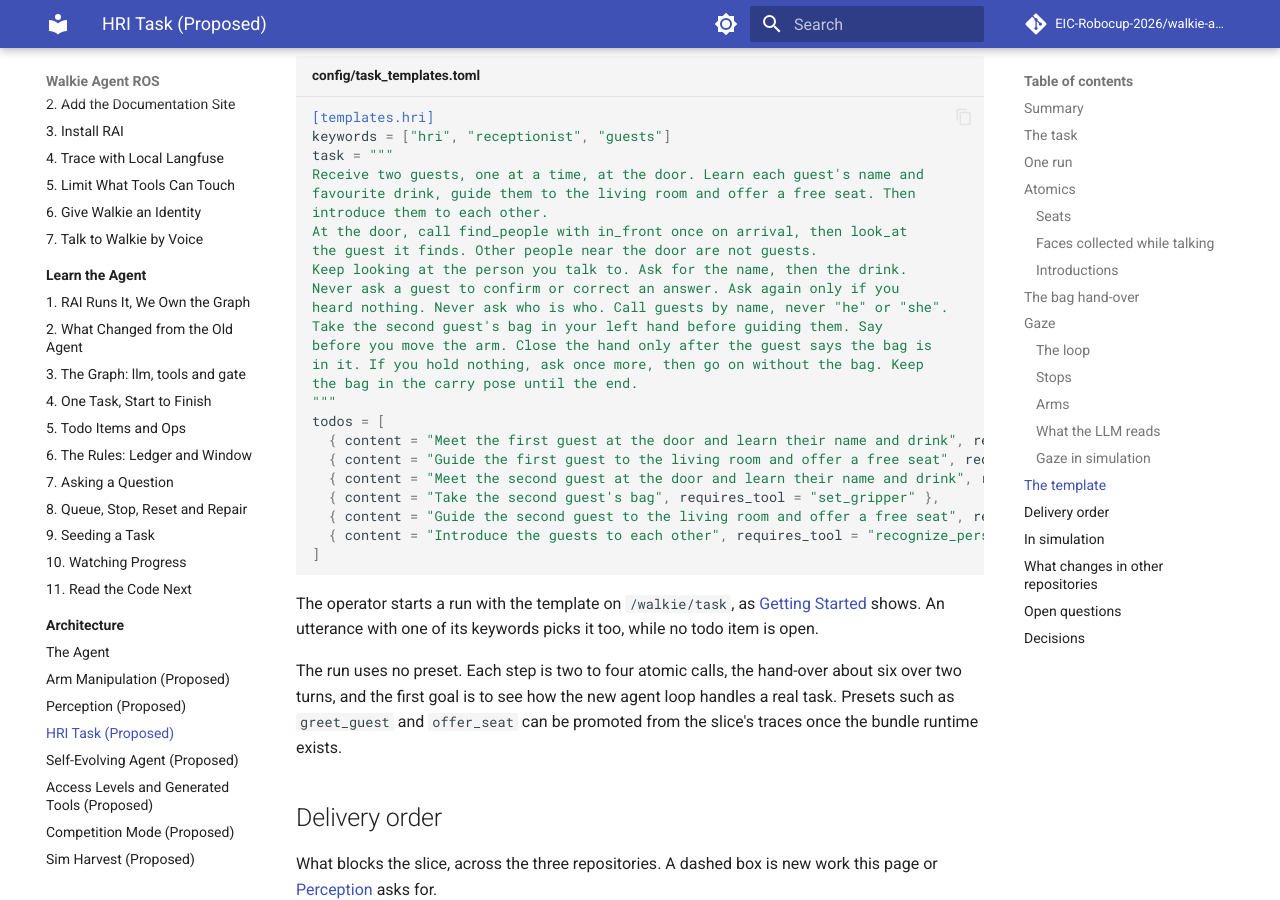
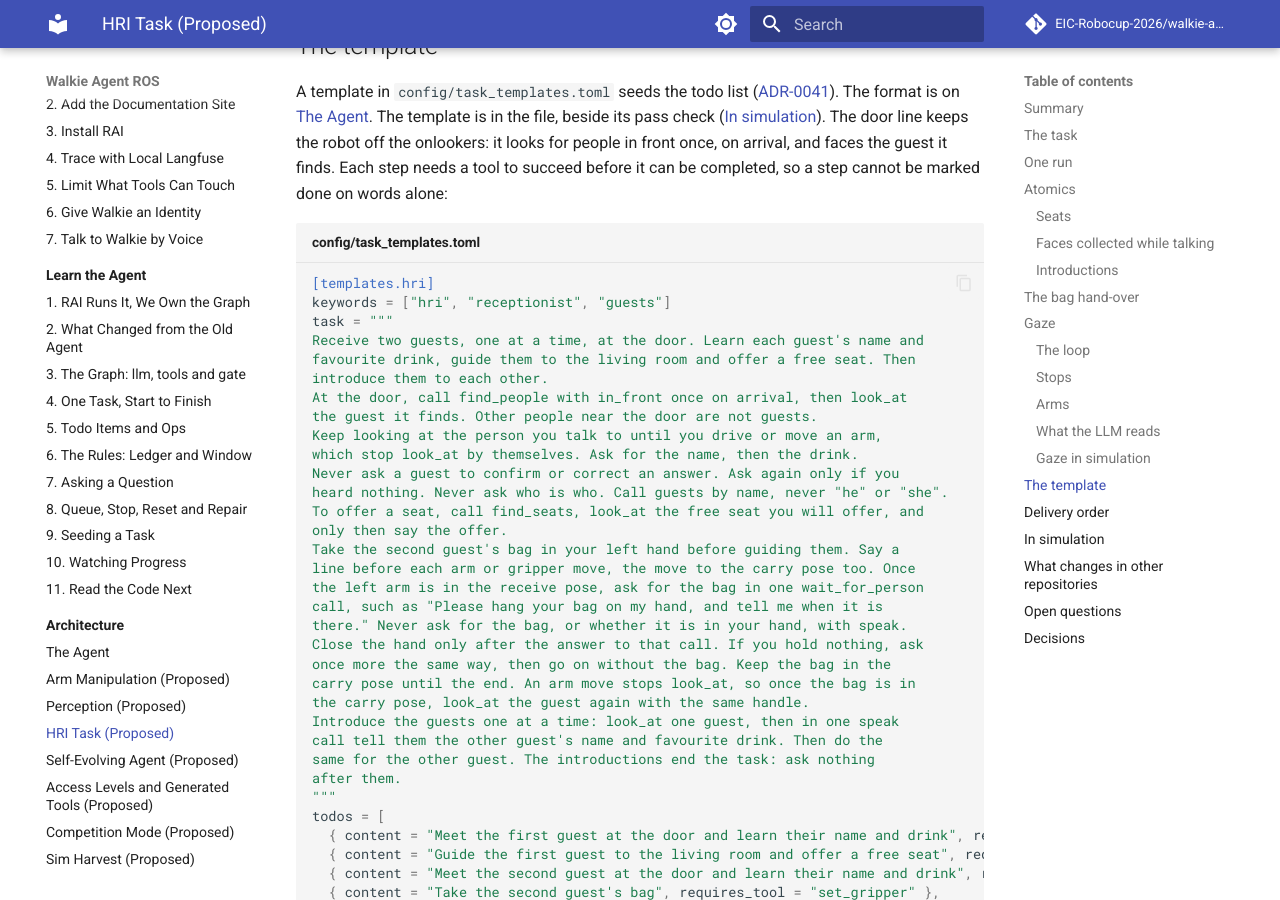
Before and after one commit to EIC-Robocup-2026/walkie-agent-ros, an MkDocs documentation site: the page built from docs/architecture/hri.md, in a window 1280 px wide and 900 px high, scrolled down 22690 px. Built offline with MkDocs 1.6.1 and Material for MkDocs 9.7.7, drawn with Linux system fonts in a browser that asks for light colours; comment, search, counter and statistics services are not loaded; some of the changed text lies outside the part shown.

Commit message:
fix: ask a question only with wait_for_person, and spell out the hri steps runs skipped
Two simulation runs asked with speak, then again with wait_for_person. The
guest answered twice, and the second answer waited in the queue as its
own message: it reached the LLM as the answer to the next question, which
stored a wrong drink, and after the task it started a new one that
cleared the people memory. speak's description also said to use it for
every sentence meant for a person, against the prompt's rule.

- The prompt, wait_for_person and speak say to ask a question, a
  rewording of it or a request waited on only with wait_for_person,
  never with speak as well, since a person asked twice answers twice.
- The HRI template says to keep looking until a drive or an arm move, to
  look at the free seat before offering it, to say a line before each
  arm or gripper move, to ask for the bag in one wait_for_person call
  once the arm is in the receive pose, to look at the guest again after
  the carry pose, to introduce the guests one at a time, and to ask
  nothing after the introductions.
- hri.md's flowchart, bag steps and template copy, and the asking
  questions page, follow.

```diff
--- a/docs/architecture/hri.md
+++ b/docs/architecture/hri.md
@@ -98,7 +98,7 @@
     look --> ask["wait_for_person: name<br/>wait_for_person: drink"]
     ask --> mem["remember_person(<br/>guest, name, {drink})"]
     mem --> second{"Is this the<br/>second guest?"}
-    second -->|"yes"| bag["Take the bag:<br/>receive pose, wait_for_person,<br/>close, carry pose"]
+    second -->|"yes"| bag["Take the bag, a line before each move:<br/>open, receive pose, wait_for_person,<br/>close, carry pose, look_at(guest)"]
     second -->|"no"| guide
     bag --> guide["speak('Please follow me')<br/>navigate_to_location(<br/>'living_room')"]
     guide --> seats["find_seats()<br/>look_at(free seat), speak"]
@@ -355,17 +355,24 @@
 the robot there, and the arm is back in a travel-safe pose before the robot
 drives.
 
-1. **Warn.** `speak("I will hold out my hand for your bag.")`. The system
-   prompt already says to tell people before moving the arms.
-2. **Hold out the hand.** `set_gripper("left", "open")`, then
+A line comes before each arm or gripper move, as the system prompt says
+and the template repeats, and the pass check counts
+([In simulation](#in-simulation)).
+
+1. **Open the hand.** `speak("I will open my hand for your bag.")`, then
+   `set_gripper("left", "open")`.
+2. **Hold out the hand.** `speak("Now I will hold out my hand.")`, then
    `move_arm_to_pose("receive", "left")`.
 3. **Wait for the guest.** `wait_for_person("Please hang your bag on my
    hand, and tell me when it is there.")` ends the turn.
 4. **Close.** In the next turn, `speak("Thank you. I will close my hand
    now.")`, then `set_gripper("left", "close")`, which says whether the
    gripper holds something.
-5. **Carry.** `move_arm_to_pose("carry", "left")`, then guide the guest as
-   before. The bag stays in the hand until the end of the run.
+5. **Carry.** `speak("I will lift your bag to carry it.")`, then
+   `move_arm_to_pose("carry", "left")`. The arm move stopped the gaze
+   loop, so `look_at` the guest again with the handle from the door, then
+   guide the guest as before. The bag stays in the hand until the end of
+   the run.
 
 Why it works this way:
 
@@ -811,13 +818,25 @@
 introduce them to each other.
 At the door, call find_people with in_front once on arrival, then look_at
 the guest it finds. Other people near the door are not guests.
-Keep looking at the person you talk to. Ask for the name, then the drink.
+Keep looking at the person you talk to until you drive or move an arm,
+which stop look_at by themselves. Ask for the name, then the drink.
 Never ask a guest to confirm or correct an answer. Ask again only if you
 heard nothing. Never ask who is who. Call guests by name, never "he" or "she".
-Take the second guest's bag in your left hand before guiding them. Say
-before you move the arm. Close the hand only after the guest says the bag is
-in it. If you hold nothing, ask once more, then go on without the bag. Keep
-the bag in the carry pose until the end.
+To offer a seat, call find_seats, look_at the free seat you will offer, and
+only then say the offer.
+Take the second guest's bag in your left hand before guiding them. Say a
+line before each arm or gripper move, the move to the carry pose too. Once
+the left arm is in the receive pose, ask for the bag in one wait_for_person
+call, such as "Please hang your bag on my hand, and tell me when it is
+there." Never ask for the bag, or whether it is in your hand, with speak.
+Close the hand only after the answer to that call. If you hold nothing, ask
+once more the same way, then go on without the bag. Keep the bag in the
+carry pose until the end. An arm move stops look_at, so once the bag is in
+the carry pose, look_at the guest again with the same handle.
+Introduce the guests one at a time: look_at one guest, then in one speak
+call tell them the other guest's name and favourite drink. Then do the
+same for the other guest. The introductions end the task: ask nothing
+after them.
 """
 todos = [
   { content = "Meet the first guest at the door and learn their name and drink", requires_tool = "remember_person" },
```
Also changed, not shown: docs/learn/asking-questions.md (+6 -1 lines), 4 other files.
